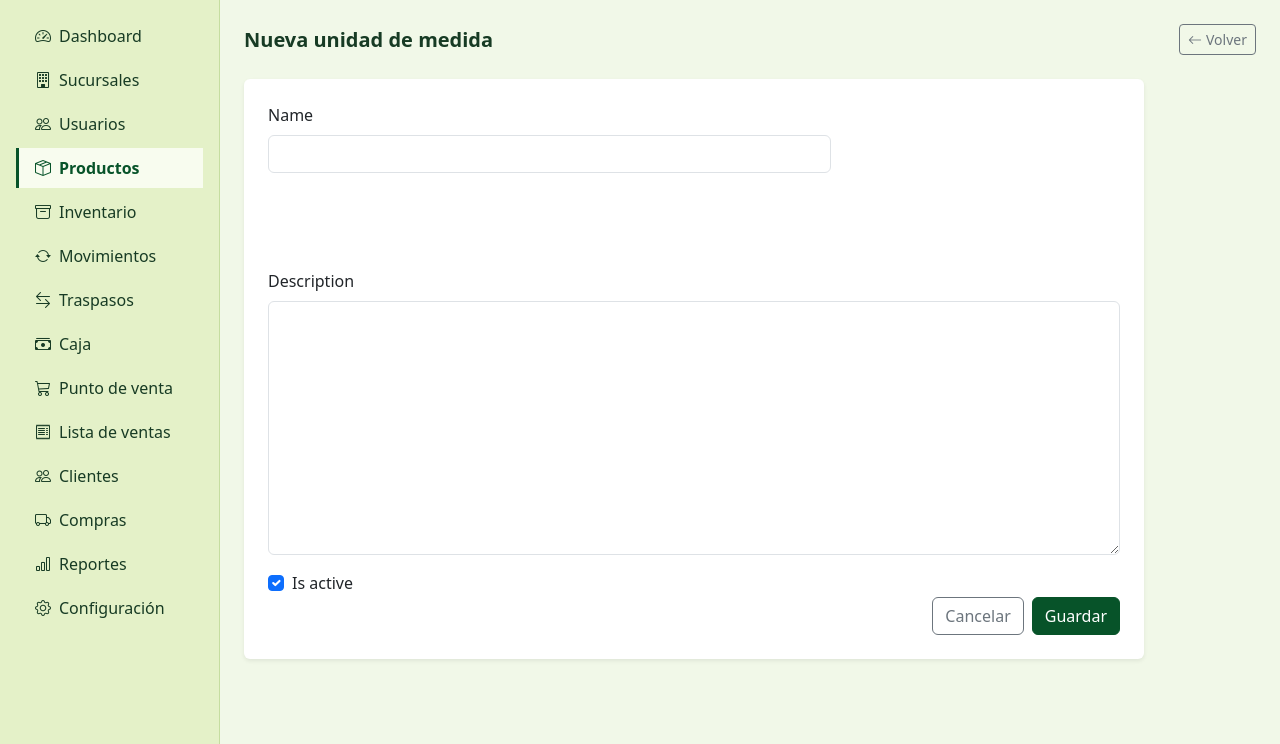
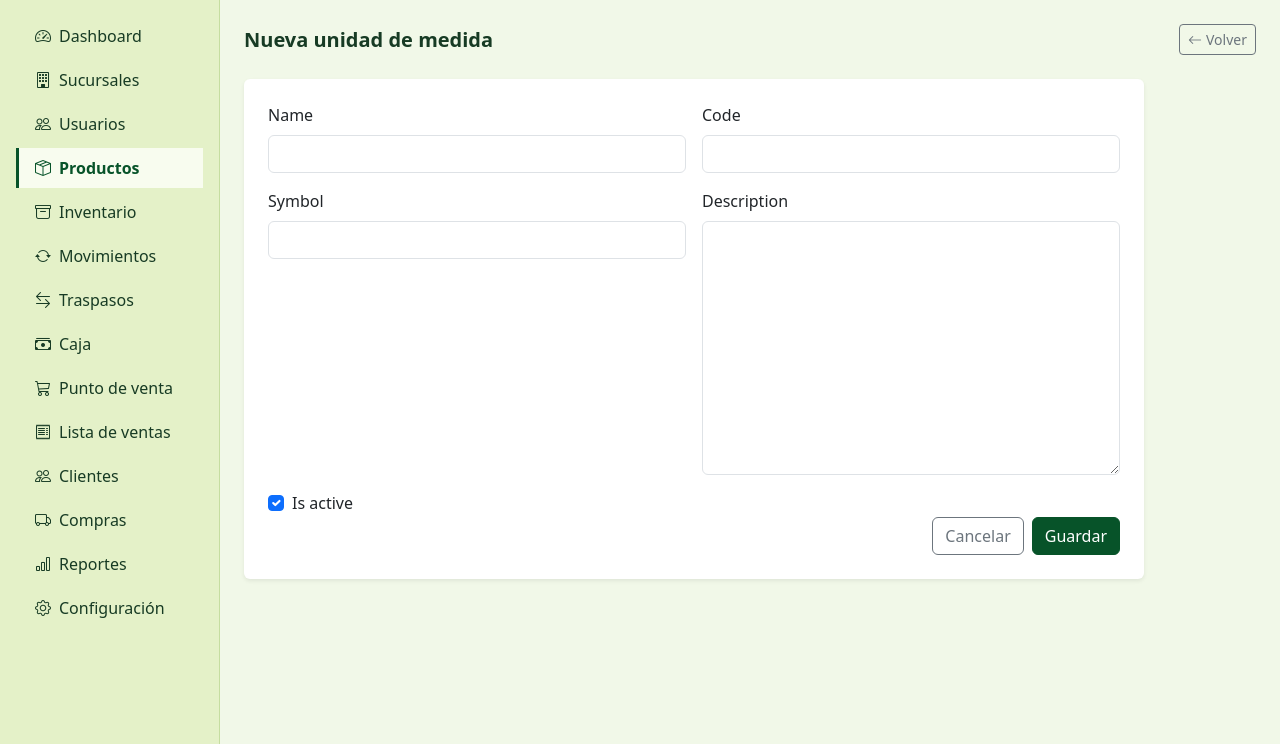
Before and after one commit to wfarelt/market, a Django app: page /products/units/create/ in a window 1280 px wide. Shown: the part 56-800 px from the top of the page. Run offline with Django 5.2, Linux system fonts and the light colour scheme; the visitor is signed in with stand-in values (Sample User, id 1); data comes from the database, SQL or seed files in the repository.

Commit message:
update catalog products

```diff
--- a/templates/products/catalog_form.html
+++ b/templates/products/catalog_form.html
@@ -5,17 +5,15 @@
 {% block content %}
 <div class="d-flex align-items-center justify-content-between mb-4"><h5 class="mb-0 fw-semibold">{{ title }}</h5><a href="{% url 'products:list' %}" class="btn btn-sm btn-outline-secondary"><i class="bi bi-arrow-left me-1"></i>Volver</a></div>
 <div class="card border-0 shadow-sm" style="max-width:900px;"><div class="card-body p-4"><form method="post" enctype="multipart/form-data" novalidate>{% csrf_token %}
+  {% if form.non_field_errors %}<div class="alert alert-danger">{{ form.non_field_errors }}</div>{% endif %}
   <div class="row g-3">
-    <div class="col-md-8"><label class="form-label" for="{{ form.name.id_for_label }}">{{ form.name.label }}</label>{{ form.name }}{% if form.name.errors %}<div class="invalid-feedback d-block">{{ form.name.errors|join:", " }}</div>{% endif %}</div>
-    <div class="col-md-4"><label class="form-label" for="{{ form.sku.id_for_label }}">{{ form.sku.label }}</label>{{ form.sku }}{% if form.sku.errors %}<div class="invalid-feedback d-block">{{ form.sku.errors|join:", " }}</div>{% endif %}</div>
-    <div class="col-md-4"><label class="form-label" for="{{ form.category.id_for_label }}">{{ form.category.label }}</label>{{ form.category }}</div>
-    <div class="col-md-4"><label class="form-label" for="{{ form.brand.id_for_label }}">{{ form.brand.label }}</label>{{ form.brand }}</div>
-    <div class="col-md-4"><label class="form-label" for="{{ form.unit_measure.id_for_label }}">{{ form.unit_measure.label }}</label>{{ form.unit_measure }}</div>
-    <div class="col-md-4"><label class="form-label" for="{{ form.product_type.id_for_label }}">{{ form.product_type.label }}</label>{{ form.product_type }}</div>
-    <div class="col-md-4"><label class="form-label" for="{{ form.list_price.id_for_label }}">{{ form.list_price.label }}</label>{{ form.list_price }}</div>
-    <div class="col-md-4"><label class="form-label" for="{{ form.image.id_for_label }}">{{ form.image.label }}</label>{% if object.image %}<img src="{{ object.image.url }}" alt="{{ object.name }}" class="img-thumbnail d-block mb-2" style="max-height:72px;">{% endif %}{{ form.image }}</div>
-    <div class="col-12"><label class="form-label" for="{{ form.description.id_for_label }}">{{ form.description.label }}</label>{{ form.description }}</div>
-    <div class="col-12"><div class="form-check">{{ form.is_active }}<label class="form-check-label" for="{{ form.is_active.id_for_label }}">{{ form.is_active.label }}</label></div></div>
+    {% for field in form.visible_fields %}
+      {% if field.field.widget.input_type == "checkbox" %}
+        <div class="col-12"><div class="form-check">{{ field }}<label class="form-check-label" for="{{ field.id_for_label }}">{{ field.label }}</label>{% if field.errors %}<div class="invalid-feedback d-block">{{ field.errors|join:", " }}</div>{% endif %}</div></div>
+      {% else %}
+        <div class="col-md-6"><label class="form-label" for="{{ field.id_for_label }}">{{ field.label }}</label>{{ field }}{% if field.errors %}<div class="invalid-feedback d-block">{{ field.errors|join:", " }}</div>{% endif %}{% if field.help_text %}<div class="form-text">{{ field.help_text }}</div>{% endif %}</div>
+      {% endif %}
+    {% endfor %}
   </div>
   <div class="d-flex justify-content-end gap-2"><a href="{% url 'products:list' %}" class="btn btn-outline-secondary">Cancelar</a><button type="submit" class="btn btn-primary">Guardar</button></div>
 </form></div></div>
--- a/templates/products/catalog_list.html
+++ b/templates/products/catalog_list.html
@@ -5,7 +5,10 @@
 {% block content %}
 <div class="d-flex align-items-center justify-content-between mb-4">
   <h5 class="mb-0 fw-semibold">{{ title }}</h5>
-  <a href="{% url create_url_name %}" class="btn btn-primary btn-sm">+ Nuevo</a>
+  <div class="d-flex gap-2">
+    <a href="{% url 'products:list' %}" class="btn btn-outline-secondary btn-sm"><i class="bi bi-arrow-left me-1"></i>Volver a productos</a>
+    <a href="{% url create_url_name %}" class="btn btn-primary btn-sm">+ Nuevo</a>
+  </div>
 </div>
 <div class="card border-0 shadow-sm"><div class="card-body p-0"><div class="table-responsive">
   <table class="table table-hover align-middle mb-0"><thead class="table-light"><tr><th>Código</th><th>Nombre</th><th>Estado</th><th class="text-end">Acciones</th></tr></thead><tbody>
```
Also changed, not shown: templates/products/list.html (+17 -7 lines).
